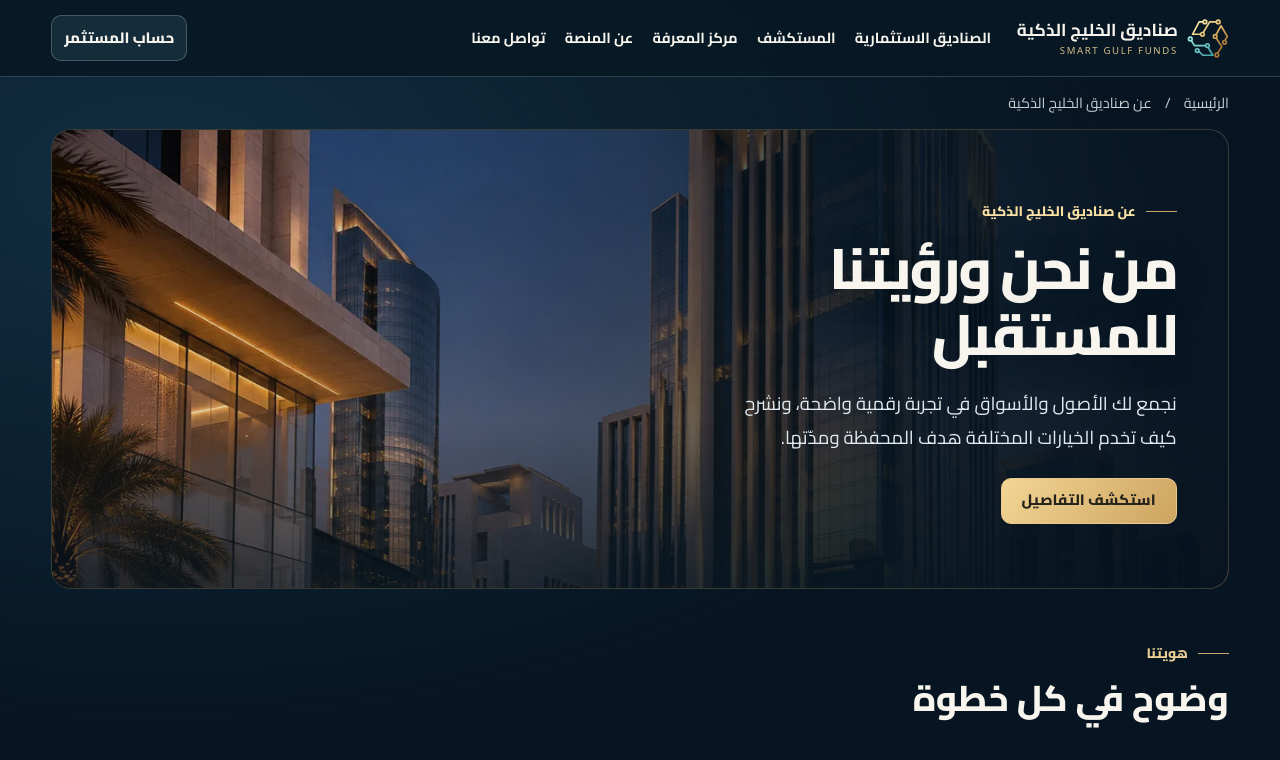
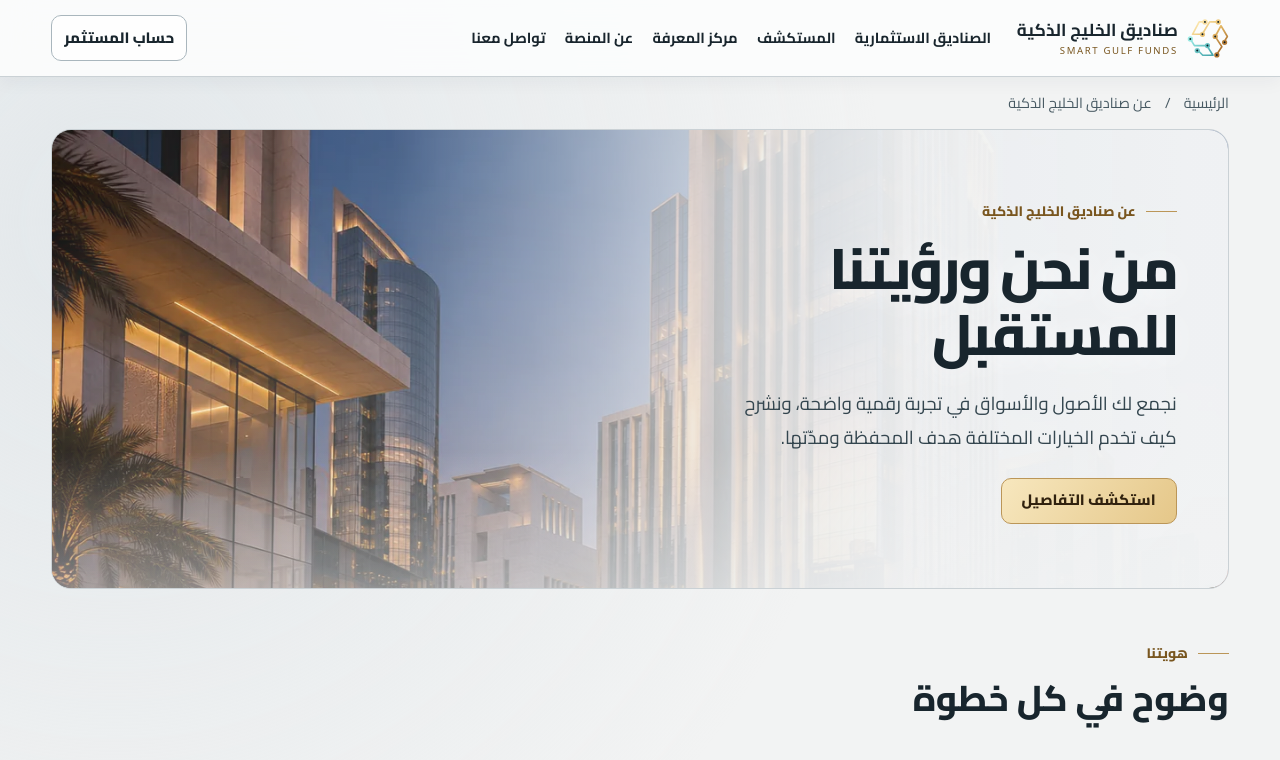
Before and after one commit to abdelrhmanmeda-rgb/cr7, a Next.js app in the folder client/: page /about in a window 1280 px wide. Shown: the top 760 px of the page. Built offline with nearby package versions, Linux system fonts and the light colour scheme.

Commit message:
Apply light theme to Smart Gulf Funds

```diff
--- a/client/app/fund-catalog.css
+++ b/client/app/fund-catalog.css
@@ -117,7 +117,7 @@
   .u-header>.u-container {min-height:64px}
 }
 @media (max-width:540px) {
-  .u-header>.u-container {display:grid;grid-template-columns:minmax(0,1fr) auto;gap:5px 10px;padding-block:5px 8px}
+  .uv .u-header>.u-container {display:grid;grid-template-columns:minmax(0,1fr) auto;gap:5px 10px;padding-block:5px 8px}
   .u-header .u-brand {grid-column:1;grid-row:1}
   .u-header .u-brand img {width:34px;height:32px}
   .u-header .sgf-mobile-nav {grid-column:2;grid-row:1;justify-self:end}
--- a/client/app/layout.tsx
+++ b/client/app/layout.tsx
@@ -5,6 +5,7 @@ import "./globals.css";
 import { isDesignPreview } from "./design-config";
 import "./universe.css";
 import "./fund-catalog.css";
+import "./light-palette.css";
 import { InvestorSession } from "./investor-actions";
 
 const name = "صناديق الخليج الذكية";
@@ -41,8 +42,8 @@ export const metadata: Metadata = {
 export const viewport: Viewport = {
   width: "device-width",
   initialScale: 1,
-  colorScheme: "dark",
-  themeColor: "#090e14",
+  colorScheme: "light",
+  themeColor: "#f2f3f3",
 };
 
 export default function RootLayout({ children }: { children: ReactNode }) {
@@ -53,9 +54,9 @@ export default function RootLayout({ children }: { children: ReactNode }) {
           .afaq-root, .afaq-root body {
             margin: 0;
             min-height: 100%;
-            background: #090e14;
-            color: #f8f4ec;
-            color-scheme: dark;
+            background: #f2f3f3;
+            color: #18252d;
+            color-scheme: light;
             font-family: var(--afaq-arabic), Tahoma, Arial, sans-serif;
             -webkit-font-smoothing: antialiased;
           }
--- /dev/null
+++ b/client/app/light-palette.css
@@ -0,0 +1,128 @@
+/* Pearl gray / Smart Gulf Funds. Colors and shading only. */
+.afaq-root {
+  --pearl:#f2f3f3;
+  --pearl-white:#fff;
+  --pearl-soft:#e8ebed;
+  --pearl-line:#cad1d5;
+  --pearl-ink:#18252d;
+  --pearl-muted:#475962;
+  --pearl-gold:#79561f;
+  --pearl-gold-wash:#faf2df;
+  --pearl-gold-line:#bb9658;
+  --pearl-cta:linear-gradient(125deg,#f7e7be,#e5c789);
+  --pearl-panel:linear-gradient(145deg,#fff,#edf1f2);
+  --pearl-shadow:0 12px 30px #263a4714;
+}
+.afaq-root,
+.afaq-root body {background:var(--pearl);color:var(--pearl-ink);color-scheme:light}
+.afaq-root .uv {
+  --u-bg:var(--pearl);--u-panel:var(--pearl-white);--u-surface:var(--pearl-soft);
+  --u-line:var(--pearl-line);--u-gold:var(--pearl-gold);--u-muted:var(--pearl-muted);
+  --sgf-ivory:var(--pearl);--sgf-deep:#e5eaec;--sgf-navy:var(--pearl-ink);
+  --sgf-gold:var(--pearl-gold-line);--sgf-gold-ink:var(--pearl-gold);
+  --sgf-muted:var(--pearl-muted);--sgf-border:var(--pearl-line);
+  --sgf-night-border:var(--pearl-line);--sgf-night-text:var(--pearl-ink);
+  --sgf-night-muted:var(--pearl-muted);--sgf-ink:var(--pearl-ink);
+  background:radial-gradient(ellipse at 9% 15%,#e3e8eb,transparent 48rem),var(--pearl)!important;
+  color:var(--pearl-ink)!important;
+}
+.afaq-root .u-header,.afaq-root .sa-head {
+  background:#fbfcfcf2;
+  border-bottom-color:var(--pearl-line);
+  box-shadow:0 4px 18px #21313a0d;
+}
+.afaq-root :is(.u-brand,.sa-brand) small {color:var(--pearl-gold)}
+.afaq-root .uv .u-btn:not(.gold),
+.afaq-root .sa-app .sa-outline {background:#ffffffd9;color:var(--pearl-ink);border-color:#a9b6bd}
+.afaq-root .uv :is(.u-btn.gold,.u-action,.afq-button-gold),
+.afaq-root .sa-app .sa-gold {background:var(--pearl-cta);color:#30210e;border-color:var(--pearl-gold-line)}
+.afaq-root .uv :is(.u-btn.gold,.u-action,.afq-button-gold):hover,
+.afaq-root .sa-app .sa-gold:hover {color:#30210e;border-color:var(--pearl-gold)}
+.afaq-root .uv .u-kicker:before {background:var(--pearl-gold-line)}
+.afaq-root .uv :is(.u-quick,.u-textlink,.u-footer small) {color:var(--pearl-gold)}
+.afaq-root .uv .u-crumb {color:var(--pearl-muted)}
+.afaq-root .uv .sgf-nav-toggle,
+.afaq-root .uv .sgf-drawer {background:var(--pearl-white);color:var(--pearl-ink);color-scheme:light}
+.afaq-root .uv .sgf-drawer nav a:hover {background:var(--pearl-soft);color:var(--pearl-gold)}
+.afaq-root .u-footer {background:#e8ecee}
+.afaq-root .uv .u-ambient-hero {
+  background:#e7eaec;
+  border-color:var(--pearl-line);
+}
+.afaq-root .uv .u-ambient-light {
+  background:radial-gradient(ellipse at 23% 60%,#fff1ce4f,transparent 52%);
+}
+.afaq-root .uv .u-ambient-hero::after {
+  background:linear-gradient(270deg,#f1f3f4fc 3%,#f1f3f4f7 26%,#edf0f2e0 39%,#e8edf091 53%,#dce4e92b 71%,#dce4e912 100%),
+    linear-gradient(0deg,#eef1f37d,transparent 30%);
+}
+.afaq-root .uv .u-ambient-content h1 {text-shadow:0 3px 28px #ffffffa6}
+.afaq-root .uv .u-ambient-content p {color:#34464f}
+.afaq-root .uv .u-ambient-content .u-kicker {color:var(--pearl-gold)}
+@media(max-width:700px) {
+  .afaq-root .uv .u-ambient-hero::after {
+    background:linear-gradient(0deg,#f0f2f4fc 7%,#f0f2f4f5 28%,#edf0f4cb 53%,#e7ecee3d 78%,#e7ecee0f 100%);
+  }
+}
+.afaq-root .uv :is(.u-promo,.u-hero,.u-contact,.u-inner-hero,.u-panel,.u-empty,.u-tools,.u-ob,.u-tile,.u-values>*,.u-plan-card,.u-lightbox,.u-interest-dialog) {
+  background:var(--pearl-panel);border-color:var(--pearl-line);color:var(--pearl-ink);
+}
+.afaq-root .uv :is(.u-panel,.u-tools) :is(input,select),
+.afaq-root .uv :is(.sc-search,.sc-editor,.sc-metrics,.metric-demo-editor) :is(input,select) {
+  color:var(--pearl-ink);background:var(--pearl-white);border-color:#9daeb6;
+}
+.afaq-root .uv :is(.sc-chips,.u-chips) button,
+.afaq-root .uv .sc-mark {color:var(--pearl-gold);background:var(--pearl-white);border-color:var(--pearl-line)}
+.afaq-root .uv :is(.sc-chips,.u-chips) button[aria-pressed=true] {background:var(--pearl-gold-wash);border-color:var(--pearl-gold-line)}
+.afaq-root .uv .u-home-metrics {
+  background:radial-gradient(ellipse at 10% 85%,#e3ecef,transparent 65%),linear-gradient(120deg,#fbfcfc,#edf0f2);
+  border-color:#b9c7ce;box-shadow:var(--pearl-shadow);
+}
+.afaq-root .uv .metric-card:not(.sc-metrics .metric-card) {background:var(--pearl-panel);border-color:var(--pearl-line)}
+.afaq-root .uv .metric-card dt {color:var(--pearl-ink)}
+.afaq-root .uv :is(.metric-value,.metric-demo-editor summary,.metric-status,.sc-terms dd) {color:var(--pearl-gold)}
+.afaq-root .uv :is(.metric-source,.sc-terms dt,.sc-terms .sc-not-published,.metric-demo-editor label) {color:var(--pearl-muted)}
+.afaq-root .uv .metric-sample-badge {background:var(--pearl-gold-wash);color:var(--pearl-gold);border-color:#c4ad82}
+.afaq-root .uv .sc-card {
+  background:radial-gradient(ellipse at 96% 18%,color-mix(in srgb,var(--sc-accent) 11%,transparent),transparent 70%),var(--pearl-panel);
+  border-color:#bbc9cf;box-shadow:var(--pearl-shadow);
+}
+.afaq-root .uv .sc-card:hover,.afaq-root .uv .sc-card:focus-within {border-color:var(--pearl-gold-line)}
+.afaq-root .uv :is(.sc-card h3,.u-faq summary,.u-ob summary,.u-interest-consent) {color:var(--pearl-ink)}
+.afaq-root .uv .sc-card-photo {background:#e2e7e9}
+.afaq-root .uv .sc-card-photo::after {
+  background:linear-gradient(0deg,#eff2f4 0%,#f2f5f766 12%,transparent 44%,#182b3d21 100%);
+}
+.afaq-root .uv .sc-card-photo .sc-category {background:#ffffffed;color:#31474f;border-color:#c5d0d5}
+.afaq-root .uv :is(.sc-terms,.sc-terms div+div) {border-color:var(--pearl-line)}
+.afaq-root .uv :is(.afq-about-card,.sgf-disclosure-grid article,.sgf-guide-facts,.sgf-guide-jump,.sgf-guide-example,.sgf-guide-related a,.afq-contact-panel,.afq-plans-panel) {
+  background:var(--pearl-panel);border-color:var(--pearl-line);color:var(--pearl-ink);
+}
+.afaq-root .uv .afq-section-band {background:#e7ecee;border-color:var(--pearl-line);color:var(--pearl-ink)}
+.afaq-root .uv .afq-about-card li>span {background:var(--pearl-gold-wash);color:var(--pearl-gold)}
+.afaq-root .uv :is(.afq-faq details,.afq-faq details[open]) {background:var(--pearl-white);border-color:var(--pearl-line)}
+.afaq-root .uv .afq-faq details[open] {border-color:var(--pearl-gold-line)}
+.afaq-root .uv :is(.sgf-guide-example,.sgf-guide-related-copy,.sgf-guide-part) :is(h2,h3,strong) {color:var(--pearl-ink)}
+.afaq-root .uv :is(.sgf-guide-part,.sgf-guide-footer) {border-color:var(--pearl-line)}
+.afaq-root .uv .u-plan-art::after {background:linear-gradient(0deg,#edf1f2a6,transparent 65%)}
+.afaq-root .uv :is(.u-plan-copy details,.u-plan-copy dd) {color:var(--pearl-muted);border-color:var(--pearl-line)}
+.afaq-root .uv .u-interest-result {background:#eef8f2;border-color:#9abdaa}
+.afaq-root .sa-app {
+  --sa-ink:var(--pearl-ink);--sa-glass:var(--pearl-white);--sa-rule:var(--pearl-line);
+  --sa-gold:var(--pearl-gold);--sa-text:var(--pearl-ink);--sa-muted:var(--pearl-muted);
+  background:radial-gradient(ellipse at 12% 5%,#e1e8eb,transparent 42%),var(--pearl);color-scheme:light;
+}
+.afaq-root .sa-app :is(.sa-panel,.sa-mark) {background:var(--pearl-panel);box-shadow:var(--pearl-shadow)}
+.afaq-root .sa-app :is(.sa-head nav>a,.sa-brand small,.sa-plain:hover) {color:var(--pearl-gold)}
+.afaq-root .sa-app .sa-city figcaption {color:#fff}
+.afaq-root .sa-app label {color:var(--pearl-ink)}
+.afaq-root .sa-app input:not([type=checkbox],[type=range]),.afaq-root .sa-app .sa-rail nav a {
+  background:var(--pearl-white);color:var(--pearl-ink);border-color:#a9b6bd;
+}
+.afaq-root .sa-app .sa-message {background:#edf7f1;color:#145745;border-color:#91b5a7}
+.afaq-root .sa-app .sa-message[data-kind=error] {background:#fff1f1;color:#84283a;border-color:#d8a0aa}
+.afaq-root .sa-app :is(.sa-scroll-table th,.sa-composition small) {color:var(--pearl-muted)}
+.afaq-root .sa-app :is(.sa-scroll-table td,.sa-scroll-table th,.sa-composition dl>div) {border-color:var(--pearl-line)}
+.afaq-root .sa-app .sa-metrics svg {color:#35656f}
+.afaq-root .sa-app .sa-composition .sa-donut span {background:var(--pearl-white);color:var(--pearl-gold)}
+.afaq-root .sa-app .sa-readout strong {color:var(--pearl-gold)}
```
